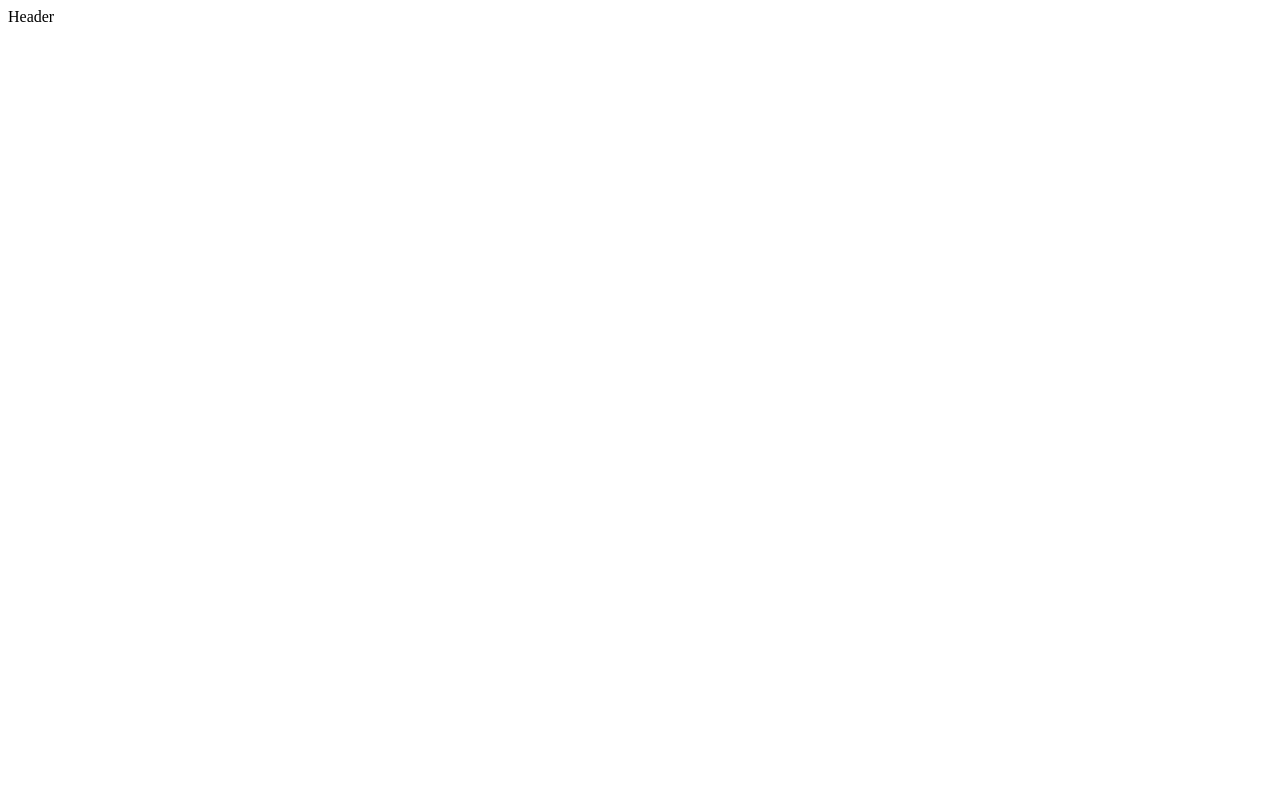
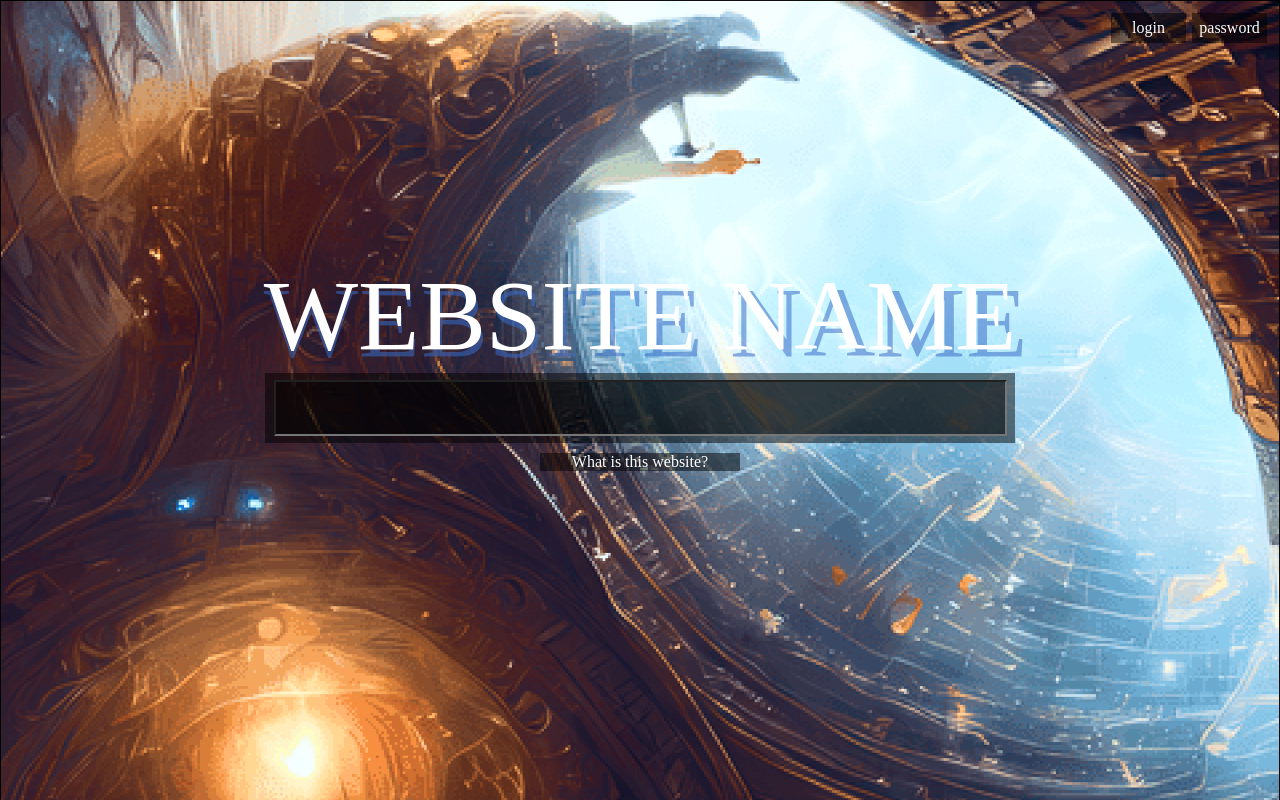
Before and after one commit to Ai-chemy/frontend-repo, a React (Create React App) app: page / in a window 1280 px wide. Shown: the top 800 px of the page. Built offline with nearby package versions, Linux system fonts and the light colour scheme.

Commit message:
feat : Add base mainpage component add Title, Prompt, Login, Password component

```diff
--- a/src/App.js
+++ b/src/App.js
@@ -1,8 +1,11 @@
 import Header from "./Components/Header";
+import MainPage from "./Components/MainPage";
 
 function App() {
   return (
-    <Header />
+  <div>
+    <MainPage />
+  </div>
   );
 }
 
--- /dev/null
+++ b/src/Components/MainPage.css
@@ -0,0 +1,91 @@
+
+.Title {
+    position: relative;
+    font-size: 100px;
+    color: white;
+    top: 250px;
+
+}
+
+.TitleEffect{
+    color:rgba(59, 108, 199, 0.548);
+    width: 101.7%;
+    position: absolute;
+    top: 7px;
+    letter-spacing: 1px;
+    z-index: -1;
+}
+
+.MainPagePromptBox {
+    display: flex;
+    justify-content: center;
+    position: relative;
+    align-items: center;
+
+    background-color: rgba(0, 0, 0, 0.5);
+    height: 70px;
+    width: 750px;
+    top: 250px;
+}
+
+.MainPagePromptInput {
+    background-color:rgba(0, 0, 0, 0.5);
+    color: white;
+    width: 725px;
+    height: 50px;
+}
+
+.MainImage{
+    position: absolute;
+    top: 0;
+    left: 0;
+    width: 100%;
+    z-index: -100;
+}
+
+.TitleAndPrompt{
+    display:flex;
+    flex-direction: column;
+    justify-content: center;
+    align-items: center;
+}
+
+.ExplainBox{
+    display:flex;
+    justify-content: center;
+    position: relative;
+    width: 200px;
+    background: rgba(0, 0, 0, 0.5);
+    top: 260px;
+}
+
+.ExplainText{
+    color: white;
+}
+
+.LoginAndPassword{
+    display:flex;
+    justify-content: flex-end;
+    position: absolute;
+    top: 10px;
+    right: 10px;
+}
+
+.SmallBox{
+    display:flex;
+    flex-direction: column;
+    justify-content: center;
+    text-align: center;
+    background-color: rgba(0, 0, 0, 0.5);
+    width: 75px;
+    height: 30px;
+    margin: 3px;
+}
+
+.MainPageLogin{
+    color: white;
+}
+
+.MainPagePassword{
+    color: white;
+}
--- /dev/null
+++ b/src/Components/MainPage.js
@@ -0,0 +1,28 @@
+import Title from "./Title.js";
+import MainPagePrompt from "./MainPagePrompt.js";
+import MainPageBackGroundImage from "../Assets/MainPageBackGroundImage.png";
+import MainPageExplainText from "./MainPageExplainText.js";
+import MainPageLogin from "./MainPageLogin.js";
+import MainPagePassword from "./MainPagePassword.js";
+
+import './MainPage.css';
+
+const MainPage = () => {
+    return(
+        <div>
+            <div className="TitleAndPrompt">
+                <Title />
+                <MainPagePrompt />
+                <MainPageExplainText />
+            </div>
+            <div className="LoginAndPassword">
+                <MainPageLogin/>
+                <MainPagePassword/>
+            </div>
+            <img src={MainPageBackGroundImage} className="MainImage"/>
+        </div>
+
+    )
+}
+
+export default MainPage;
--- /dev/null
+++ b/src/Components/MainPageBackGroundImage.js
@@ -0,0 +1,11 @@
+import React from "react";
+import image from '../Assets/MainPageBackGroundImage.png'
+const MainPageBackGroundImage = () => {
+    return(
+        <div>
+            <img src={image} ></img>
+        </div>
+    )
+}
+
+export default MainPageBackGroundImage;
--- /dev/null
+++ b/src/Components/MainPageExplainText.js
@@ -0,0 +1,11 @@
+import React from "react";
+
+const MainPageExplainText = () => {
+    return(
+        <div className='ExplainBox'>
+            <div className='ExplainText'>What is this website?</div>
+        </div>
+    )
+}
+
+export default MainPageExplainText;
--- /dev/null
+++ b/src/Components/MainPageLogin.js
@@ -0,0 +1,13 @@
+import React from "react";
+
+const MainPageLogin = () => {
+    return(
+        <div className="SmallBox">
+            <div className="MainPageLogin">
+                login
+            </div>
+        </div>
+    )
+}
+
+export default MainPageLogin;
--- /dev/null
+++ b/src/Components/MainPagePassword.js
@@ -0,0 +1,13 @@
+import React from "react";
+
+const MainPagePassword = () => {
+    return(
+        <div className="SmallBox">
+            <div className="MainPagePassword">
+                password
+            </div>
+        </div>
+    )
+}
+
+export default MainPagePassword;
--- /dev/null
+++ b/src/Components/MainPagePrompt.js
@@ -0,0 +1,12 @@
+import React from 'react'
+import './MainPage.css';
+
+const MainPagePrompt = () => {
+    return(
+        <div className='MainPagePromptBox'>
+            <input required className='MainPagePromptInput' type ="Write Your Text"></input>
+        </div>
+    )
+}
+
+export default MainPagePrompt
--- /dev/null
+++ b/src/Components/Title.js
@@ -0,0 +1,14 @@
+import React from 'react'
+import './MainPage.css';
+
+const Title = () => {
+    return (
+        <div className='Title'>
+            WEBSITE NAME
+            <div className='TitleEffect'>
+                WEBSITE NAME
+            </div>
+        </div>
+    )
+}
+export default Title;
```
Also changed, not shown: src/Assets/MainPageBackGroundImage.png (added).
